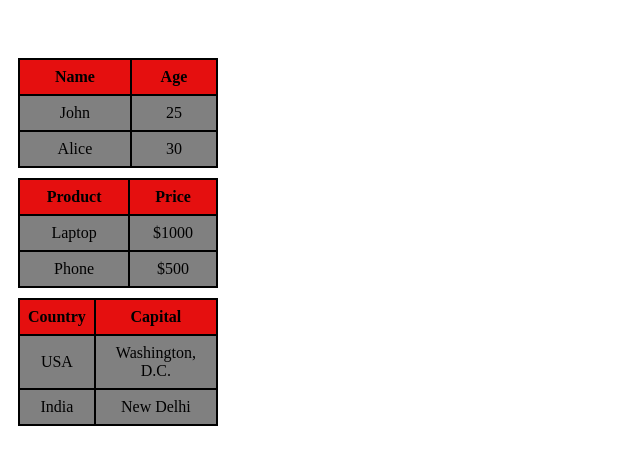
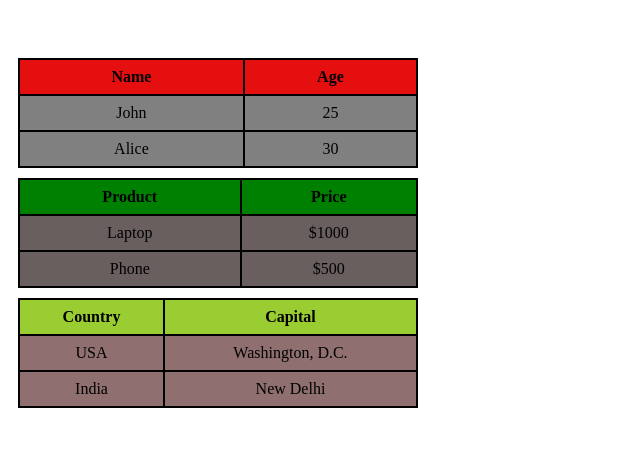
Before and after one commit to anshi-the-coder/Javascript, a plain HTML site: page Simple-Div-Flex/Practice-Flex-5/index.html in a window 1280 px wide. Shown: the whole page, without its empty margins (0-640 px from the left). Drawn offline with Linux system fonts and the light colour scheme.

Commit message:
some changes in table

```diff
--- a/Simple-Div-Flex/Practice-Flex-5/index.css
+++ b/Simple-Div-Flex/Practice-Flex-5/index.css
@@ -8,19 +8,39 @@
     text-align: center;
   }
 
-  .styled-table {
-    width: 200px;
+  .styled-table-1 {
+    width: 400px;
     border-collapse: collapse;
     margin: 10px;
     background-color: grey;
   }
 
-  .styled-table th, .styled-table td {
+  .styled-table-2{
+    width: 400px;
+    border-collapse: collapse;
+    margin: 10px;
+    background-color: rgb(106, 95, 95);
+  }
+
+  .styled-table-3{
+    width: 400px;
+    border-collapse: collapse;
+    margin: 10px;
+    background-color: rgb(143, 111, 111);
+  }
+
+  .styled-table-1 th, .styled-table-1 td, .styled-table-2 th, .styled-table-2 td , .styled-table-3 th, .styled-table-3 td{
     border: 2px solid black;
     padding: 8px;
     text-align: center;
   }
 
-  .styled-table th {
+  .styled-table-1 th {
     background-color: rgb(229, 15, 15);
   }
+  .styled-table-2 th{
+    background-color: green;
+  }
+  .styled-table-3 th{
+    background-color: yellowgreen;
+  }
--- a/Simple-Div-Flex/Practice-Flex-5/index.html
+++ b/Simple-Div-Flex/Practice-Flex-5/index.html
@@ -11,7 +11,7 @@
         <div class="table-container"></div>
 
                 <div class="table-box">
-                    <table class="styled-table">
+                    <table class="styled-table-1">
 
                         <tr>
                             <th>Name</th>
@@ -29,7 +29,7 @@
         </div>
         <div>
             <div class="table-box">
-                <table class="styled-table">
+                <table class="styled-table-2">
                     <tr>
                         <th>Product</th>
                         <th>Price</th>
@@ -46,7 +46,7 @@
         </div>
         <div>
             <div class="table-box">
-    <table class="styled-table">
+    <table class="styled-table-3">
       <tr>
         <th>Country</th>
         <th>Capital</th>
```
